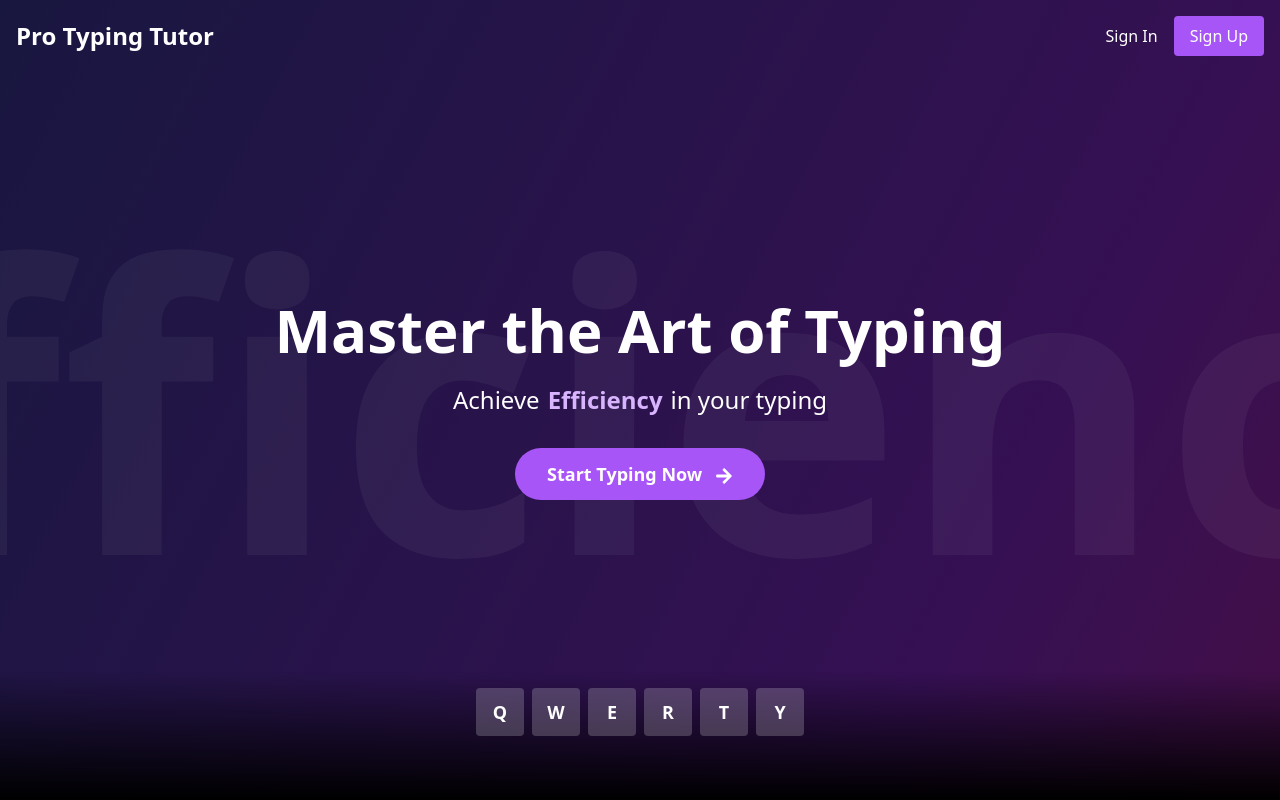
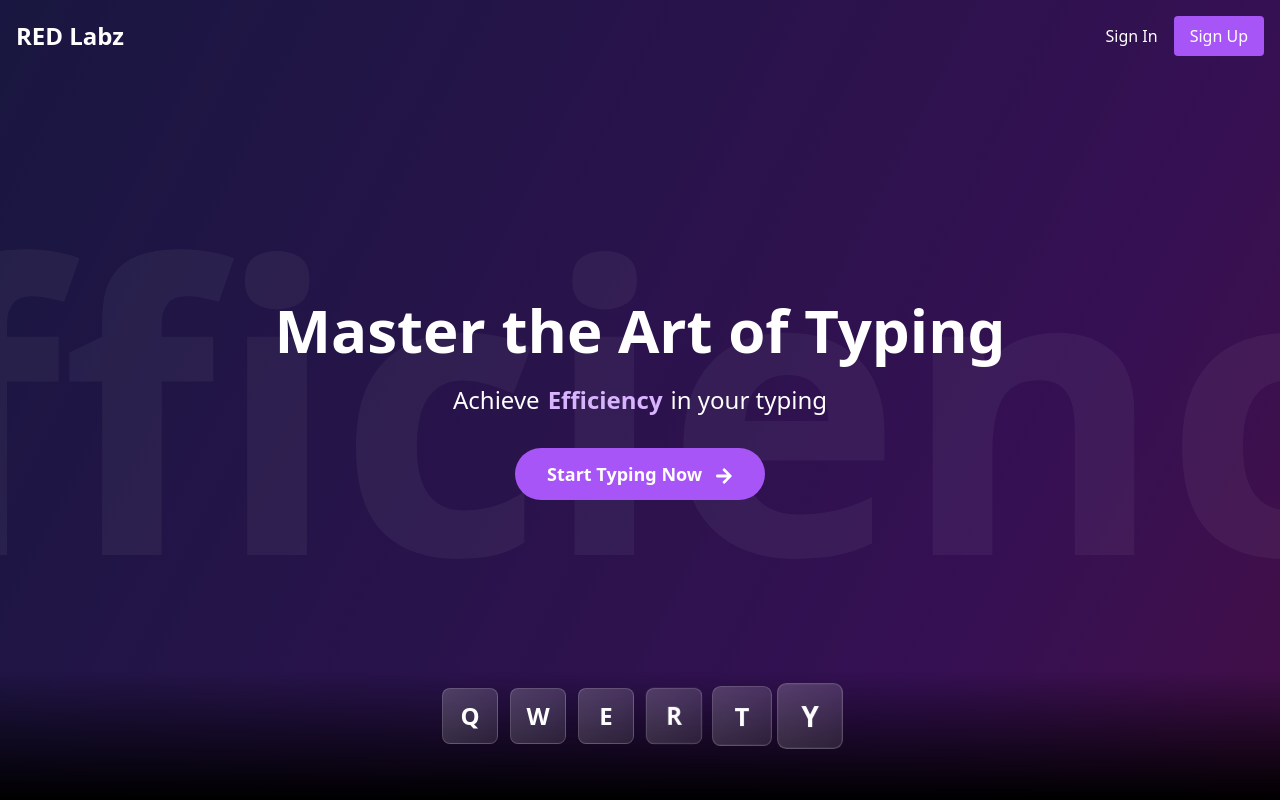
Before and after one commit to BurningHat20/typing-tutor-react, a React (Vite) app: page / in a window 1280 px wide. Shown: the top 800 px of the page. Built offline with nearby package versions, Linux system fonts and the light colour scheme; no server answers.

Commit message:
Update framer-motion dependency to version 11.3.2

```diff
--- a/package.json
+++ b/package.json
@@ -13,7 +13,7 @@
     "@clerk/clerk-react": "^5.2.7",
     "@reduxjs/toolkit": "^2.2.6",
     "@supabase/supabase-js": "^2.44.3",
-    "framer-motion": "^11.2.13",
+    "framer-motion": "^11.3.2",
     "lodash": "^4.17.21",
     "react": "^18.3.1",
     "react-dom": "^18.3.1",
--- a/src/components/LandingPage.jsx
+++ b/src/components/LandingPage.jsx
@@ -1,6 +1,6 @@
 import React, { useState, useEffect } from 'react';
-import { motion, AnimatePresence } from 'framer-motion';
-import { FaKeyboard, FaChartLine, FaTrophy, FaArrowRight, FaUser, FaQuoteLeft, FaRocket, FaCheck } from 'react-icons/fa';
+import { motion, AnimatePresence,  useAnimation } from 'framer-motion';
+import { FaKeyboard, FaChartLine, FaTrophy, FaArrowRight,  FaQuoteLeft, FaRocket, FaCheck } from 'react-icons/fa';
 import { SignInButton, SignUpButton, useUser } from '@clerk/clerk-react';
 
 const LandingPage = () => {
@@ -21,7 +21,7 @@ const LandingPage = () => {
 const Header = ({ isSignedIn, user }) => (
   <header className="bg-transparent py-4 absolute top-0 left-0 right-0 z-10">
     <nav className="container mx-auto px-4 flex justify-between items-center">
-      <div className="text-2xl font-bold">Pro Typing Tutor</div>
+      <div className="text-2xl font-bold">RED Labz</div>
       <div>
         {isSignedIn ? (
           <span>Welcome, {user.firstName}!</span>
@@ -52,11 +52,11 @@ const HeroSection = () => {
   }, []);
 
   return (
-    <section className="relative h-screen flex items-center justify-center overflow-hidden">
+    <section className="relative h-screen flex flex-col items-center justify-center overflow-hidden text-center">
       <div className="absolute inset-0 z-0">
         <div className="absolute inset-0 bg-black opacity-50"></div>
         <motion.div
-          className="absolute inset-0 flex items-center justify-center text-[400px] font-bold text-white opacity-5"
+          className="absolute inset-0 flex items-center justify-center text-[15vw] md:text-[400px] font-bold text-white opacity-5"
           initial={{ scale: 0.5, opacity: 0 }}
           animate={{ scale: 1, opacity: 0.05 }}
           transition={{ duration: 2, repeat: Infinity, repeatType: "reverse" }}
@@ -65,9 +65,9 @@ const HeroSection = () => {
         </motion.div>
       </div>
 
-      <div className="container mx-auto px-4 z-10 text-center">
+      <div className="container mx-auto px-4 z-10">
         <motion.h1
-          className="text-6xl font-bold mb-6"
+          className="text-4xl md:text-6xl font-bold mb-6"
           initial={{ y: -50, opacity: 0 }}
           animate={{ y: 0, opacity: 1 }}
           transition={{ duration: 0.5 }}
@@ -75,7 +75,7 @@ const HeroSection = () => {
           Master the Art of Typing
         </motion.h1>
         <motion.p
-          className="text-2xl mb-8"
+          className="text-xl md:text-2xl mb-8"
           initial={{ y: 50, opacity: 0 }}
           animate={{ y: 0, opacity: 1 }}
           transition={{ duration: 0.5, delay: 0.2 }}
@@ -95,6 +95,7 @@ const HeroSection = () => {
           </AnimatePresence>
           in your typing
         </motion.p>
+        <SignInButton mode="modal">
           <motion.button
             whileHover={{ scale: 1.05 }}
             whileTap={{ scale: 0.95 }}
@@ -105,6 +106,7 @@ const HeroSection = () => {
           >
             Start Typing Now <FaArrowRight className="inline-block ml-2" />
           </motion.button>
+        </SignInButton>
       </div>
 
       <KeyboardAnimation />
@@ -112,29 +114,92 @@ const HeroSection = () => {
   );
 };
 
+
 const KeyboardAnimation = () => {
+  const keys = ['Q', 'W', 'E', 'R', 'T', 'Y'];
+  const controls = useAnimation();
+
+  const containerVariants = {
+    hidden: { opacity: 0, y: 100 },
+    visible: {
+      opacity: 1,
+      y: 0,
+      transition: {
+        duration: 0.5,
+        delay: 0.6,
+        staggerChildren: 0.1
+      }
+    }
+  };
+
+  const keyVariants = {
+    hidden: { y: 20, opacity: 0 },
+    visible: {
+      y: 0,
+      opacity: 1,
+      transition: { type: 'spring', stiffness: 300, damping: 10 }
+    },
+    hover: {
+      y: -10,
+      scale: 1.1,
+      boxShadow: '0px 5px 10px rgba(0,0,0,0.2)',
+      transition: { duration: 0.2 }
+    },
+    tap: { scale: 0.95 }
+  };
+
+  useEffect(() => {
+    const pulseAnimation = async () => {
+      await controls.start(i => ({
+        scale: [1, 1.2, 1],
+        transition: { duration: 0.5, delay: i * 0.1 }
+      }));
+      await controls.start({ scale: 1 });
+      pulseAnimation();
+    };
+
+    pulseAnimation();
+  }, [controls]);
+
   return (
     <div className="absolute bottom-0 left-0 right-0 h-32 bg-gradient-to-t from-black to-transparent">
       <motion.div
-        className="flex justify-center space-x-2 mt-4"
-        initial={{ y: 100 }}
-        animate={{ y: 0 }}
-        transition={{ duration: 0.5, delay: 0.6 }}
+        className="flex justify-center space-x-2 md:space-x-3 mt-4"
+        variants={containerVariants}
+        initial="hidden"
+        animate="visible"
       >
-        {['Q', 'W', 'E', 'R', 'T', 'Y'].map((key, index) => (
+        {keys.map((key, index) => (
           <motion.div
             key={key}
-            className="w-12 h-12 bg-white bg-opacity-20 rounded flex items-center justify-center text-lg font-bold"
-            whileHover={{ y: -5, backgroundColor: '#ffffff40' }}
-            whileTap={{ scale: 0.95 }}
+            className="w-12 md:w-14 h-12 md:h-14 bg-white bg-opacity-20 rounded-lg flex items-center justify-center text-xl md:text-2xl font-bold cursor-pointer"
+            variants={keyVariants}
+            whileHover="hover"
+            whileTap="tap"
+            custom={index}
+            animate={controls}
+            style={{
+              background: `linear-gradient(135deg, rgba(255,255,255,0.2) 0%, rgba(255,255,255,0.1) 100%)`,
+              backdropFilter: 'blur(5px)',
+              border: '1px solid rgba(255,255,255,0.18)'
+            }}
+          >
+            <motion.span
+              initial={{ rotateX: 90 }}
+              animate={{ rotateX: 0 }}
+              transition={{ delay: index * 0.1, duration: 0.5 }}
             >
               {key}
+            </motion.span>
           </motion.div>
         ))}
       </motion.div>
     </div>
   );
 };
+
+
+
 
 const FeaturesSection = () => {
   const features = [
@@ -145,7 +210,7 @@ const FeaturesSection = () => {
   ];
 
   return (
-    <section className="py-20 bg-gray-800">
+    <section className="py-20 bg-customPurple">
       <div className="container mx-auto px-4">
         <h2 className="text-4xl font-bold text-center mb-12 text-white">Elevate Your Typing Skills</h2>
         <div className="grid md:grid-cols-2 gap-8">
@@ -210,7 +275,7 @@ const PricingSection = () => {
   ];
 
   return (
-    <section className="py-20 bg-gray-800">
+    <section className="py-20 bg-customPurple">
       <div className="container mx-auto px-4">
         <h2 className="text-4xl font-bold text-center mb-12 text-white">Choose Your Plan</h2>
         <div className="grid md:grid-cols-3 gap-8">
--- a/src/components/Results.jsx
+++ b/src/components/Results.jsx
@@ -1,3 +1,4 @@
+// src/components/Results.jsx
 import React, { useEffect, useMemo, useCallback } from 'react';
 import { useSelector, useDispatch } from 'react-redux';
 import { useUser } from '@clerk/clerk-react';
@@ -76,7 +77,7 @@ const Results = () => {
       </div>
       <div className="mt-6 flex flex-wrap justify-center gap-4">
         <ActionButton onClick={handleReset} icon={<FiRefreshCw />} label="Reset Test" color="blue" />
-
+        <ActionButton onClick={handleChangeText} icon={<FiSkipForward />} label="Next Text" color="green" />
         <ActionButton
           onClick={handleToggleBackspace}
           icon={<FiDelete />}
--- a/src/components/TypingArea.jsx
+++ b/src/components/TypingArea.jsx
@@ -17,6 +17,7 @@ import {
   changeText,
   resetTest,
   resetLesson,
+  updateHighScore
 } from '../store/typingSlice';
 import { selectTypingArea } from '../store/selectors';
 
@@ -102,6 +103,7 @@ const TypingArea = () => {
         lessonId: currentLesson,
       };
       dispatch(saveTestHistoryAsync(testData));
+      dispatch(updateHighScore()); // Add this line
     }
   }, [userEmail, mistakes, backspacesUsed, currentLesson, dispatch]);
 
--- a/src/store/typingSlice.js
+++ b/src/store/typingSlice.js
@@ -3,10 +3,20 @@ import { createSlice, createAsyncThunk } from '@reduxjs/toolkit';
 import { saveTestHistory, fetchTestHistory, fetchHighScore } from './api';
 
 export const calculateWPM = (userInput, elapsedTime) => {
-  const minutes = elapsedTime / 60000;
-  const words = userInput.trim().split(/\s+/).length;
-  return Math.round(words / minutes);
+  const minutes = elapsedTime / 60000; // Convert milliseconds to minutes
+  const charCount = userInput.length;
+  const wpm = (charCount / 5) / minutes; // Divide char count by 5 to get word count
+  return Math.round(wpm);
 };
+
+export const updateHighScore = createAsyncThunk(
+  'typing/updateHighScore',
+  async (_, { getState }) => {
+    const { wpm, userEmail } = getState().typing;
+    const response = await fetchHighScore(userEmail);
+    return Math.max(wpm, response.highScore);
+  }
+);
 
 export const saveTestHistoryAsync = createAsyncThunk(
   'typing/saveTestHistory',
@@ -15,6 +25,7 @@ export const saveTestHistoryAsync = createAsyncThunk(
     const updatedTestData = { ...testData, wpm };
     const response = await saveTestHistory(updatedTestData);
     dispatch(fetchTestHistoryAsync(userEmail));
+    dispatch(updateHighScore());
     return response;
   }
 );
@@ -158,6 +169,9 @@ export const typingSlice = createSlice({
       })
       .addCase(fetchHighScoreAsync.fulfilled, (state, action) => {
         state.highScore = action.payload;
+      })
+      .addCase(updateHighScore.fulfilled, (state, action) => {
+        state.highScore = action.payload;
       });
   },
 });
--- a/tailwind.config.js
+++ b/tailwind.config.js
@@ -5,7 +5,11 @@ export default {
     "./src/**/*.{js,ts,jsx,tsx}",
   ],
   theme: {
-    extend: {},
+    extend: {
+      colors: {
+        customPurple: '#28134b', // Custom color added here
+      },
+    },
   },
   plugins: [],
   darkMode: 'class',
```
Also changed, not shown: 1 other file (tests, documents, lock files or other folders). Lines whose indentation alone changed are shown as unchanged.
